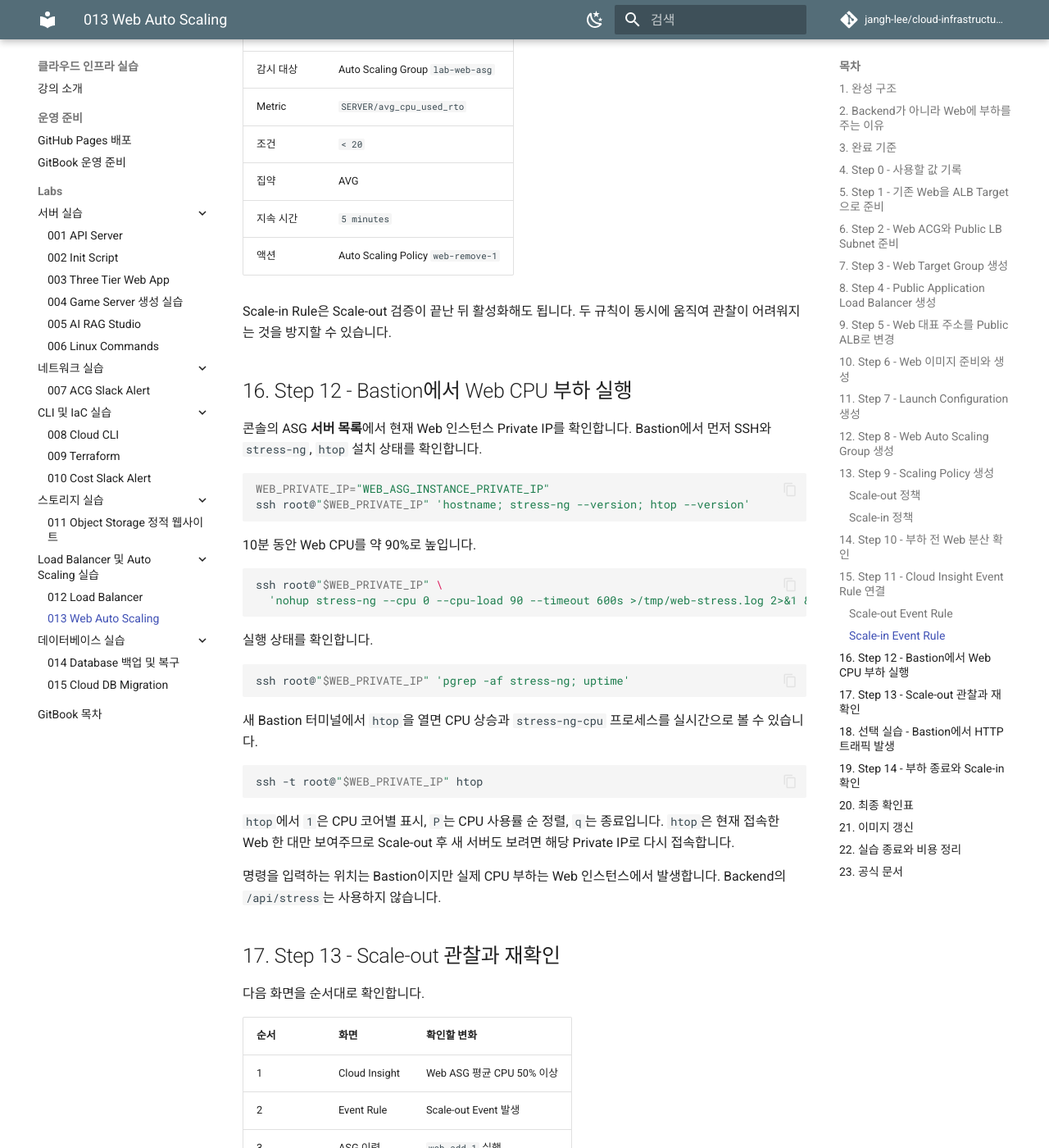
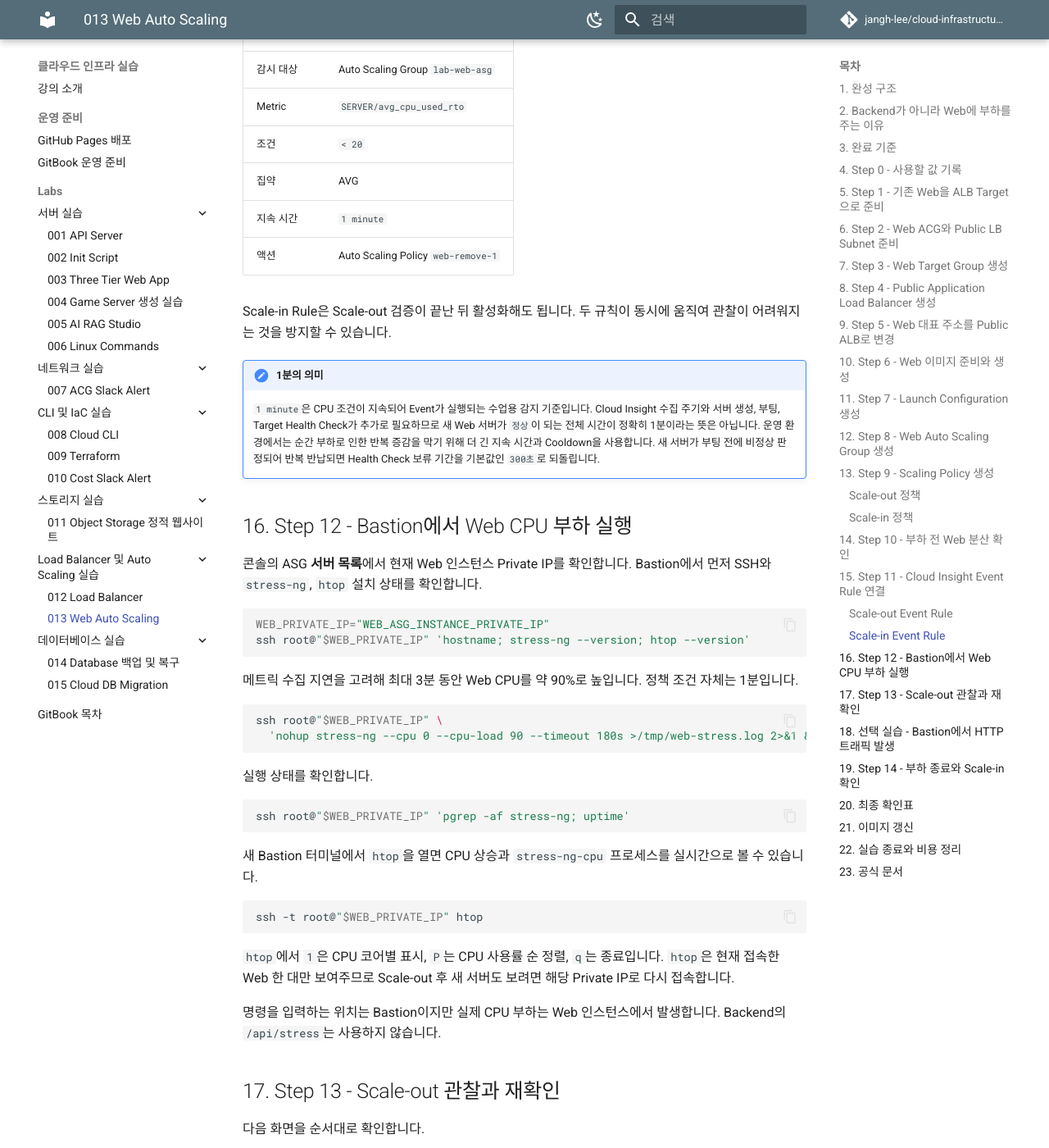
Before and after one commit to jangh-lee/cloud-infrastructure-lecture-example, an MkDocs documentation site: the page built from gitbook/labs/013-auto-scaling.md, in a window 1280 px wide and 1400 px high, scrolled down 10664 px. Shown: the whole window at 82% size. Built offline with MkDocs 1.6.1 and Material for MkDocs 9.7.7, drawn with Linux system fonts in a browser that asks for light colours; comment, search, counter and statistics services are not loaded; some of the changed text lies outside the part shown.

Commit message:
Shorten auto scaling lab timings

````diff
--- a/gitbook/labs/013-auto-scaling.md
+++ b/gitbook/labs/013-auto-scaling.md
@@ -363,10 +363,13 @@ Scaling Policy만 만들면 CPU에 따라 자동 실행되지 않습니다. **Se
 | Metric | `SERVER/avg_cpu_used_rto` |
 | 조건 | `< 20` |
 | 집약 | AVG |
-| 지속 시간 | `5 minutes` |
+| 지속 시간 | `1 minute` |
 | 액션 | Auto Scaling Policy `web-remove-1` |
 
 Scale-in Rule은 Scale-out 검증이 끝난 뒤 활성화해도 됩니다. 두 규칙이 동시에 움직여 관찰이 어려워지는 것을 방지할 수 있습니다.
+
+!!! note "1분의 의미"
+    `1 minute`은 CPU 조건이 지속되어 Event가 실행되는 수업용 감지 기준입니다. Cloud Insight 수집 주기와 서버 생성, 부팅, Target Health Check가 추가로 필요하므로 새 Web 서버가 `정상`이 되는 전체 시간이 정확히 1분이라는 뜻은 아닙니다. 운영 환경에서는 순간 부하로 인한 반복 증감을 막기 위해 더 긴 지속 시간과 Cooldown을 사용합니다. 새 서버가 부팅 전에 비정상 판정되어 반복 반납되면 Health Check 보류 기간을 기본값인 `300초`로 되돌립니다.
 
 ## 16. Step 12 - Bastion에서 Web CPU 부하 실행
 
@@ -377,11 +380,11 @@ WEB_PRIVATE_IP="WEB_ASG_INSTANCE_PRIVATE_IP"
 ssh root@"$WEB_PRIVATE_IP" 'hostname; stress-ng --version; htop --version'
 ```
 
-10분 동안 Web CPU를 약 90%로 높입니다.
+메트릭 수집 지연을 고려해 최대 3분 동안 Web CPU를 약 90%로 높입니다. 정책 조건 자체는 1분입니다.
 
 ```bash
 ssh root@"$WEB_PRIVATE_IP" \
-  'nohup stress-ng --cpu 0 --cpu-load 90 --timeout 600s >/tmp/web-stress.log 2>&1 &'
+  'nohup stress-ng --cpu 0 --cpu-load 90 --timeout 180s >/tmp/web-stress.log 2>&1 &'
 ```
 
 실행 상태를 확인합니다.
@@ -437,14 +440,14 @@ curl -sS "$ALB_URL/api/posts" | head
 
 ```bash
 sudo apt-get update && sudo apt-get install -y apache2-utils
-ab -t 300 -c 200 "$ALB_URL/"
+ab -t 60 -c 200 "$ALB_URL/"
 ```
 
 이 요청은 `Public ALB → Web ASG` 경로를 사용합니다. 다만 Nginx 정적 페이지는 CPU 사용량이 낮을 수 있으므로 이 명령만으로 Scale-out되지 않아도 오류가 아닙니다.
 
 ## 19. Step 14 - 부하 종료와 Scale-in 확인
 
-10분 전에 부하를 중지하려면 Bastion에서 실행합니다.
+부하를 즉시 중지하려면 Bastion에서 실행합니다.
 
 ```bash
 ssh root@"$WEB_PRIVATE_IP" 'pkill -f stress-ng || true'
````
Also changed, not shown: other parts of gitbook/labs/013-auto-scaling.md (+4 -4 lines), 013-auto scaling/README.md (+1 -0 lines).
